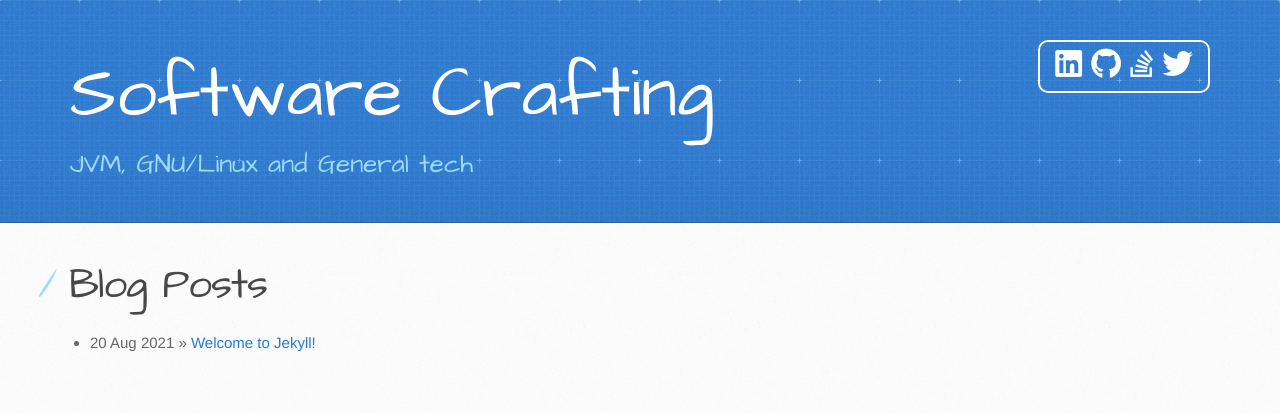
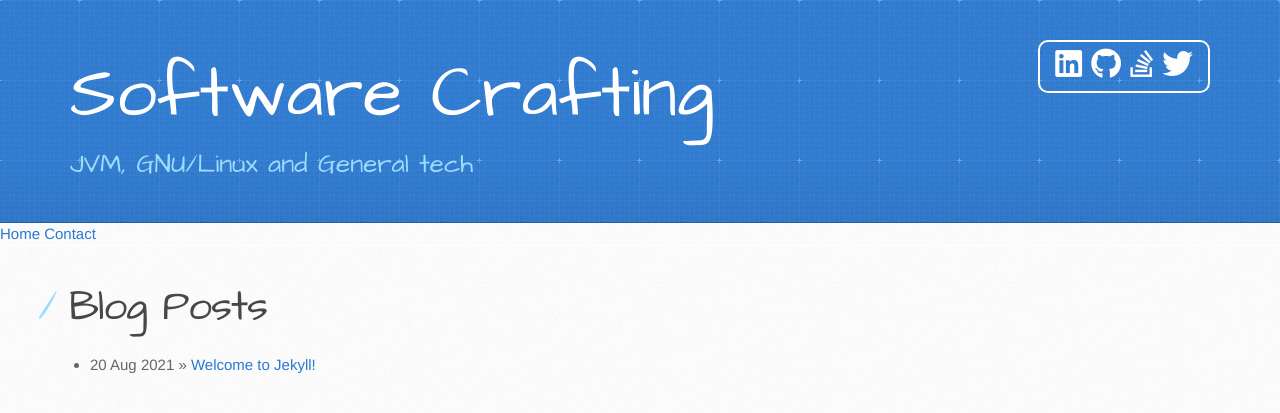
Before and after one commit to nicolasdupouy/nicolasdupouy.github.io, a Jekyll site: the page built from index.html, in a window 1280 px wide. Shown: the top 413 px of the page. Built offline with Jekyll 4.4.1, drawn with Linux system fonts in a browser that asks for light colours.

Commit message:
Setup a basic navigation

```diff
--- /dev/null
+++ b/_data/navigation.yml
@@ -0,0 +1,6 @@
+# Navigation
+sections:
+  - text: Home
+    url: /
+  - text: Contact
+    url: /contact
--- a/_layouts/default.html
+++ b/_layouts/default.html
@@ -4,7 +4,9 @@
 
 <body>
 {%- include header.html -%}
-
+{% for section in site.data.navigation.sections %}
+    <a href="{{section.url}}">{{ section.text }}</a>
+{% endfor %}
 
 <div id="content-wrapper">
     <div class="inner clearfix">
```
